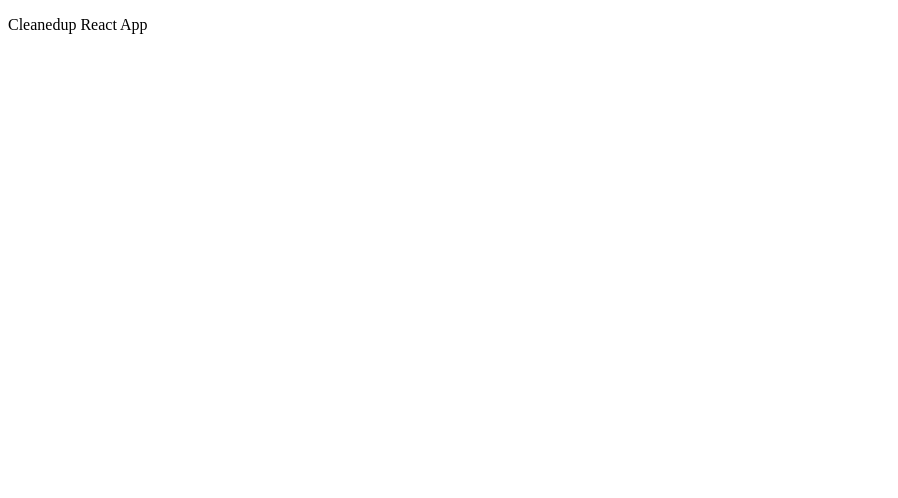
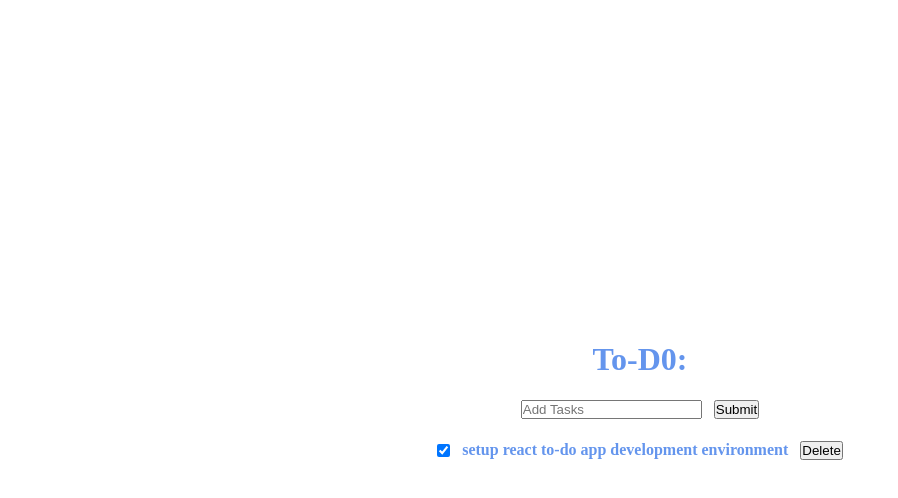
Before and after one commit to PinkMoon25/react-todo-app, a React (Create React App) app: page / in a window 1280 px wide. Shown: the top 498 px of the page, without its empty margins (0-898 px from the left). Built offline with nearby package versions, Linux system fonts and the light colour scheme.

Commit message:
Add basic styles to app

```diff
--- a/src/App.css
+++ b/src/App.css
@@ -0,0 +1,26 @@
+* {
+    box-sizing: border-box;
+    margin: 0;
+    padding: 0;
+}
+
+body {
+    color: cornflowerblue;
+}
+
+.container {
+    margin: 0 auto;
+    max-width: 60vw;
+    min-height: 100vh;
+    display: flex;
+    flex-direction: column;
+    justify-content: center;
+    align-items: center;
+    gap: 22px;
+}
+
+form, li {
+    display: flex;
+    gap: 12px;
+    font-weight: 700;
+}
--- a/src/App.jsx
+++ b/src/App.jsx
@@ -1,11 +1,10 @@
 import React from 'react';
 import './App.css';
+import TodoContainer from './components/TodoContainer';
 
 function App() {
   return (
-    <p>
-      Cleanedup React App
-    </p>
+    <TodoContainer />
   );
 }
 
```
Also changed, not shown: src/index.css (deleted).
